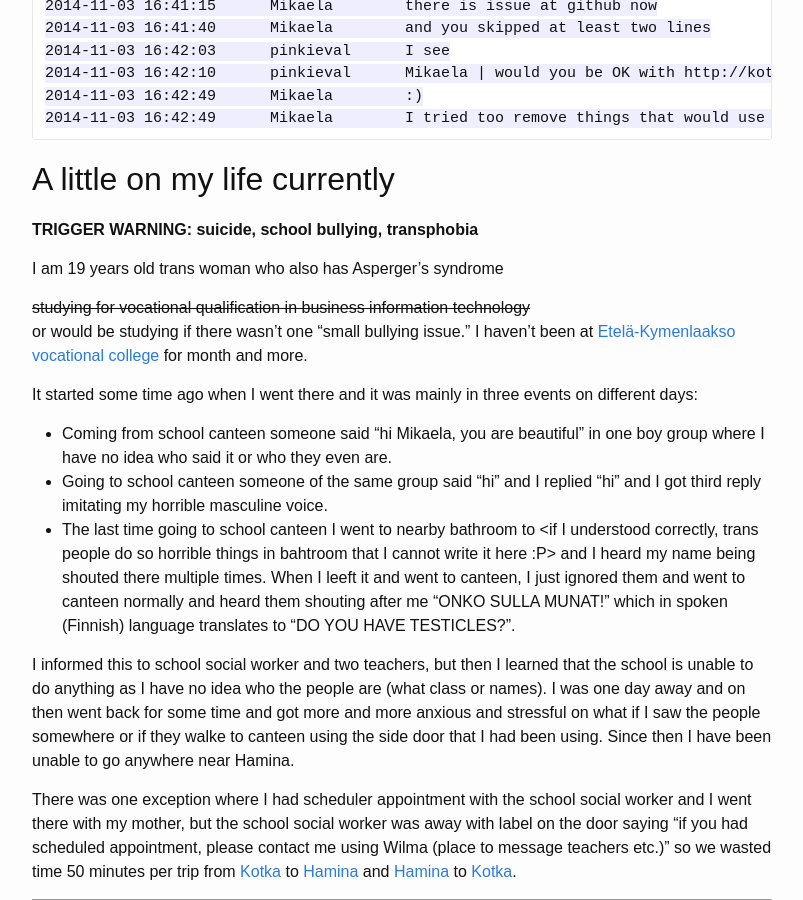
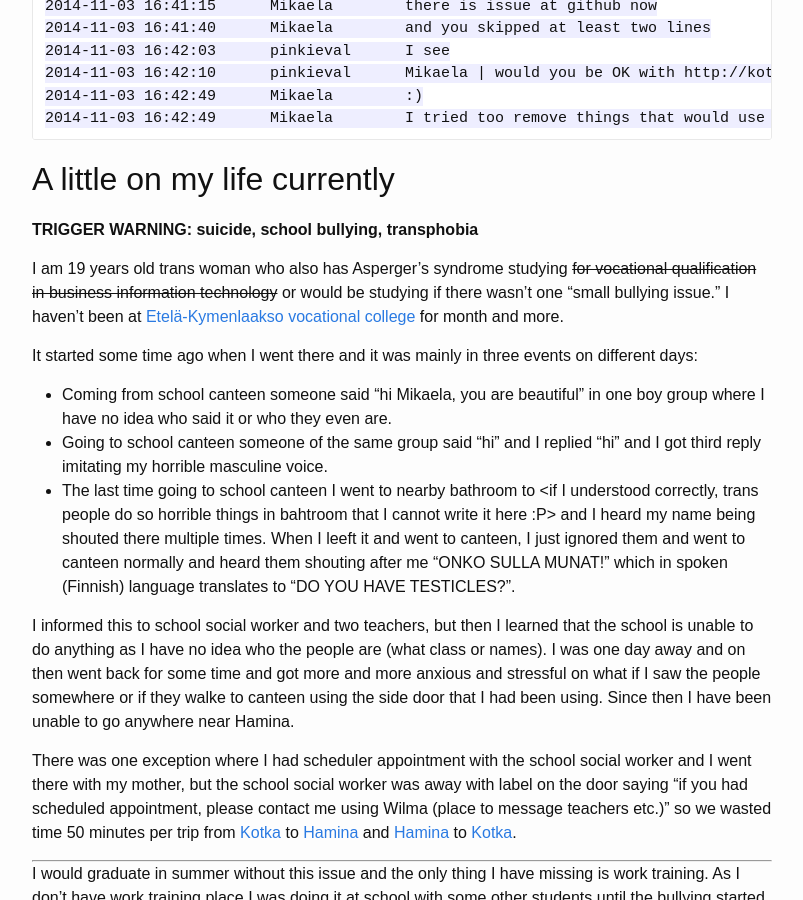
Before and after one commit to Mikaela/mikaela.github.io, a Jekyll site: the page built from _posts/2015-03-25-leaving-bots-life.md, in a window 1280 px wide and 900 px high, scrolled down 2840 px. Shown: the whole window, without its empty margins (238-1041 px from the left). Built offline with Jekyll 4.4.1, drawn with Linux system fonts in a browser that asks for light colours; Markdown is read by kramdown in place of the engine named in the settings; comment, search, counter and statistics services are not loaded; some of the changed text lies outside the part shown.

Commit message:
youknowwhat-.-: reposition s tags

```diff
--- a/_posts/2015-03-25-leaving-bots-life.md
+++ b/_posts/2015-03-25-leaving-bots-life.md
@@ -15,7 +15,7 @@
 issues with freenode's staffers and while one issue was resolved, @ncoevoet
 decided that it's best that they leave the channel as they are "unwanted".
 
-Below is the <s>problematic part of discussion</s> from 2015-02-13:
+Below is the <s>problematic part of</s> discussion from 2015-02-13:
 
 *Many people asked what happened fully so here it is.*
 
@@ -142,7 +142,7 @@
 **TRIGGER WARNING: suicide, school bullying, transphobia**
 
 I am 19 years old trans woman who also has Asperger's syndrome
-<s>studying for vocational qualification in business information
+studying <s>for vocational qualification in business information
 technology</s> or would be studying if there wasn't one "small bullying
 issue." I haven't been at
 [Etelä-Kymenlaakso vocational college](http://ekami.fi/in-english) for
```
